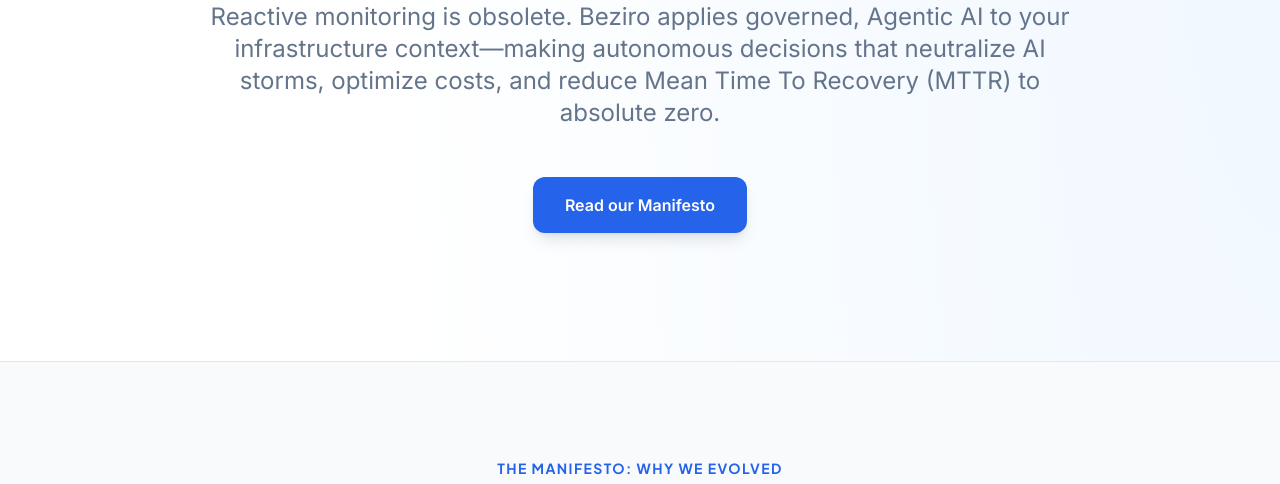
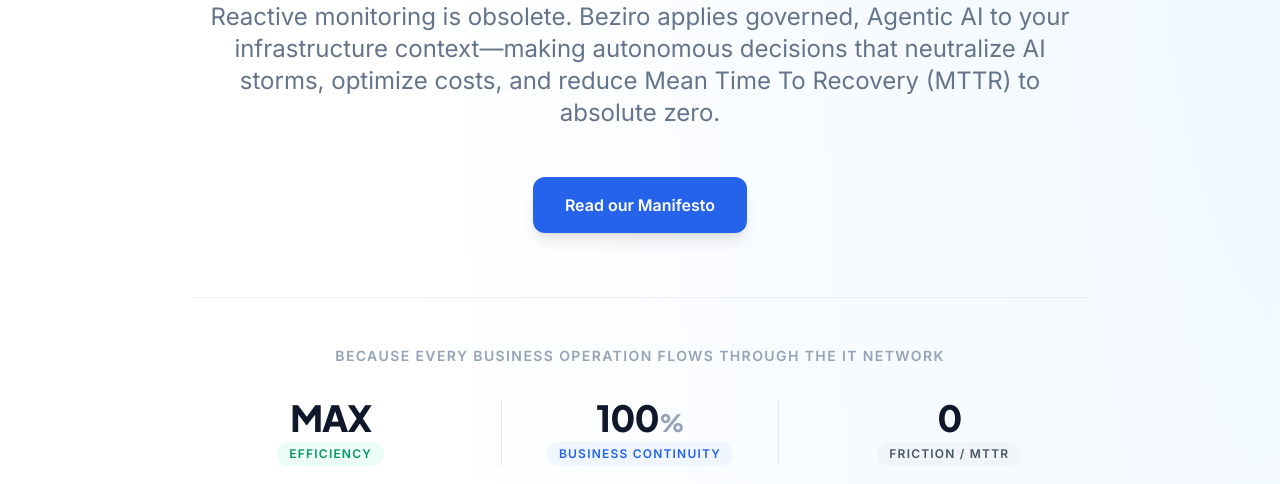
Before and after one commit to jplapersonal/beziro-landing, a website: page public/index.html in a window 1280 px wide. Shown: the part 445-929 px from the top of the page. Drawn offline with nearby package versions, Linux system fonts and the light colour scheme.

Commit message:
feat: add business efficiency ribbon to hero section

```diff
--- a/public/index.html
+++ b/public/index.html
@@ -119,12 +119,35 @@
                 <span data-lang="en">Reactive monitoring is obsolete. Beziro applies governed, Agentic AI to your infrastructure context—making autonomous decisions that neutralize AI storms, optimize costs, and reduce Mean Time To Recovery (MTTR) to <strong>absolute zero</strong>.</span>
                 <span data-lang="es">La monitorización reactiva está obsoleta. Beziro aplica IA Agéntica gobernada al contexto de tu infraestructura—tomando decisiones autónomas que neutralizan tormentas de IA, optimizan costes y reducen el Tiempo Medio de Recuperación (MTTR) a <strong>cero absoluto</strong>.</span>
             </p>
-            <div class="flex flex-col sm:flex-row gap-4 justify-center">
+            <div class="flex flex-col sm:flex-row gap-4 justify-center mb-16">
                 <a href="#manifesto" class="inline-flex justify-center items-center bg-beziro-accent hover:bg-blue-700 text-white text-base font-semibold px-8 py-4 rounded-xl transition-colors shadow-lg">
                     <span data-lang="en">Read our Manifesto</span>
                     <span data-lang="es">Lee nuestro Manifiesto</span>
                 </a>
             </div>
+
+            <!-- Efficiency Ribbon -->
+            <div class="pt-12 border-t border-slate-200/60 max-w-4xl mx-auto">
+                <p class="text-sm font-bold text-slate-400 uppercase tracking-widest mb-8">
+                    <span data-lang="en">Because every business operation flows through the IT Network</span>
+                    <span data-lang="es">Porque toda la operativa de negocio pasa por la red IT</span>
+                </p>
+                <div class="grid grid-cols-1 md:grid-cols-3 gap-8">
+                    <div class="flex flex-col items-center">
+                        <div class="text-4xl font-display font-extrabold text-beziro-900 mb-1 tracking-tight">MAX</div>
+                        <div class="text-xs font-bold text-emerald-600 uppercase tracking-widest bg-emerald-50 px-3 py-1 rounded-full"><span data-lang="en">Efficiency</span><span data-lang="es">Eficiencia Operativa</span></div>
+                    </div>
+                    <div class="flex flex-col items-center border-y md:border-y-0 md:border-x border-slate-200 py-6 md:py-0">
+                        <div class="text-4xl font-display font-extrabold text-beziro-900 mb-1 tracking-tight">100<span class="text-2xl text-slate-400">%</span></div>
+                        <div class="text-xs font-bold text-blue-600 uppercase tracking-widest bg-blue-50 px-3 py-1 rounded-full"><span data-lang="en">Business Continuity</span><span data-lang="es">Continuidad de Negocio</span></div>
+                    </div>
+                    <div class="flex flex-col items-center">
+                        <div class="text-4xl font-display font-extrabold text-beziro-900 mb-1 tracking-tight">0</div>
+                        <div class="text-xs font-bold text-slate-600 uppercase tracking-widest bg-slate-100 px-3 py-1 rounded-full"><span data-lang="en">Friction / MTTR</span><span data-lang="es">Fricción / Caídas</span></div>
+                    </div>
+                </div>
+            </div>
+
         </div>
     </section>
 
```
